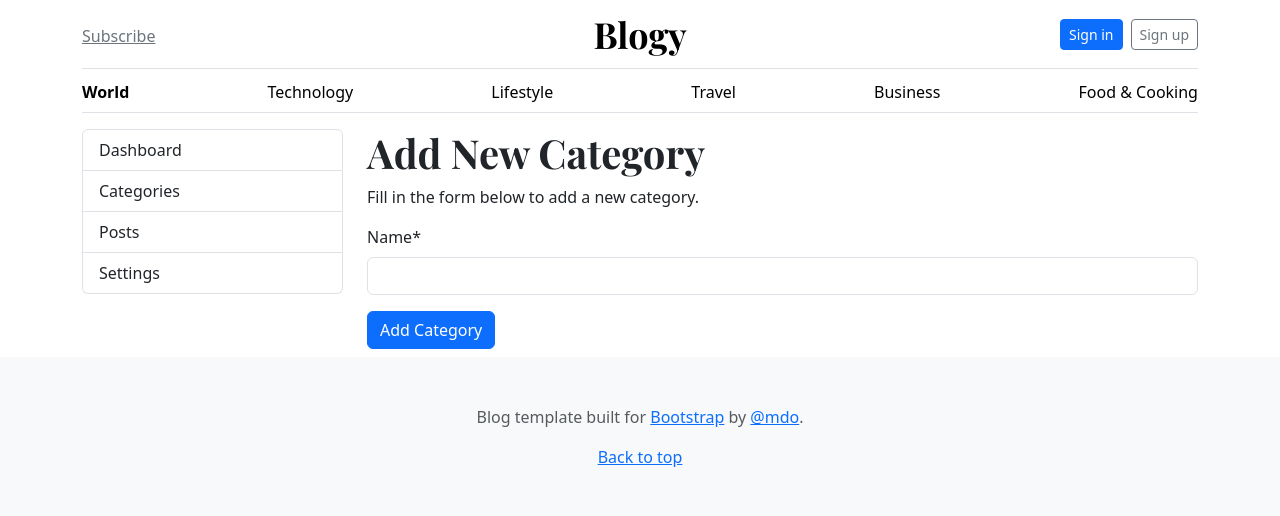
After one commit to yash-bansod-2003/blogy, a Django app: page /dashboard/categories/add/ in a window 1280 px wide. The commit adds this page. Shown: the top 516 px of the page. Run offline with Django 5.2, Linux system fonts and the light colour scheme; data comes from the database, SQL or seed files in the repository; parts of the project's set-up code (start-up, migrations or seed data) failed here and were passed over; some libraries are stand-ins or nearby versions.

Commit message:
feat: add category management functionality with form and view for adding new categories

```diff
--- /dev/null
+++ b/dashboard/forms.py
@@ -0,0 +1,13 @@
+from blog.models import Category, Blog
+from django import forms
+
+class CategoryForm(forms.ModelForm):
+    class Meta:
+        model = Category
+        fields = ("name",)
+
+    def save(self, commit=True):
+        category = super().save(commit=False)
+        if commit:
+            category.save()
+        return category
--- a/dashboard/urls.py
+++ b/dashboard/urls.py
@@ -2,10 +2,11 @@
 
 from django.urls import include, path
 
-from dashboard.views import dashboard, dashboard_categories, dashboard_posts
+from dashboard.views import dashboard, dashboard_categories, dashboard_posts, dashboard_categories_add
 
 urlpatterns = [
     path("", dashboard, name="dashboard"),
     path("categories/", dashboard_categories, name="dashboard_categories"),
+    path("categories/add/", dashboard_categories_add, name="dashboard_categories_add"),
     path("posts/", dashboard_posts, name="dashboard_posts")
 ]
--- a/dashboard/views.py
+++ b/dashboard/views.py
@@ -1,6 +1,7 @@
 from django.shortcuts import render
 from blog.models import Category, Blog
 from django.contrib.auth.decorators import login_required
+from dashboard.forms import CategoryForm
 
 @login_required(login_url='login')
 def dashboard(request):
@@ -19,6 +20,18 @@ def dashboard_categories(request):
     }
     return render(request, "dashboard/dashboard_categories.html", context)
 
+def dashboard_categories_add(request):
+    if request.method == "POST":
+        form = CategoryForm(request.POST)
+        if form.is_valid():
+            form.save()
+    else:
+        form = CategoryForm()
+    context = {
+        "form": form
+    }
+    return render(request, "dashboard/dashboard_categories_add.html", context)
+
 def dashboard_posts(request):
     posts = Blog.objects.all()
     context = {
--- a/templates/dashboard/dashboard_categories.html
+++ b/templates/dashboard/dashboard_categories.html
@@ -4,7 +4,9 @@
     <div class="col-md-9">
         <h1>Welcome to Categories Dashboard</h1>
         <p>This is your categories management section where you can view, add, edit, and delete categories.</p>
-
+        <div>
+            <a href="{% url 'dashboard_categories_add' %}" class="btn btn-primary">Add New Category</a>
+        </div>
         <div>
             <table class="table">
                 <thead>
--- /dev/null
+++ b/templates/dashboard/dashboard_categories_add.html
@@ -0,0 +1,18 @@
+{% extends "dashboard/sidebar.html" %}
+
+{% load crispy_forms_tags %}
+
+{% block dashboard_content %}
+    <div class="col-md-9">
+        <h1>Add New Category</h1>
+        <p>Fill in the form below to add a new category.</p>
+
+        <div>
+            <form action="{% url 'dashboard_categories_add' %}" method="post">
+                {% csrf_token %}
+                {{ form | crispy }}
+                <button class="btn btn-primary" type="submit">Add Category</button>
+            </form>
+         </div>
+    </div>
+{% endblock %}
```
